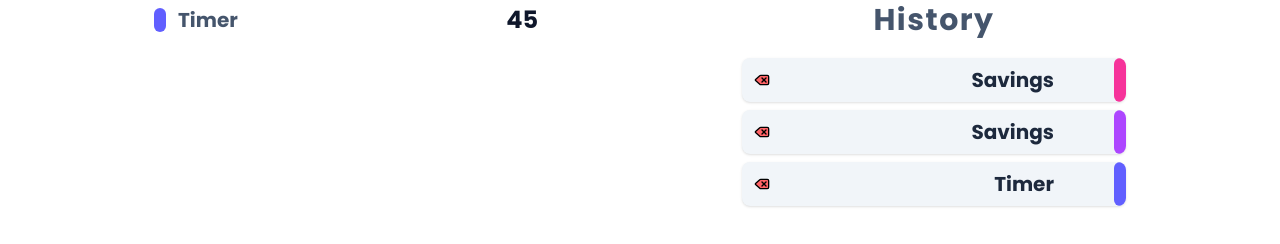
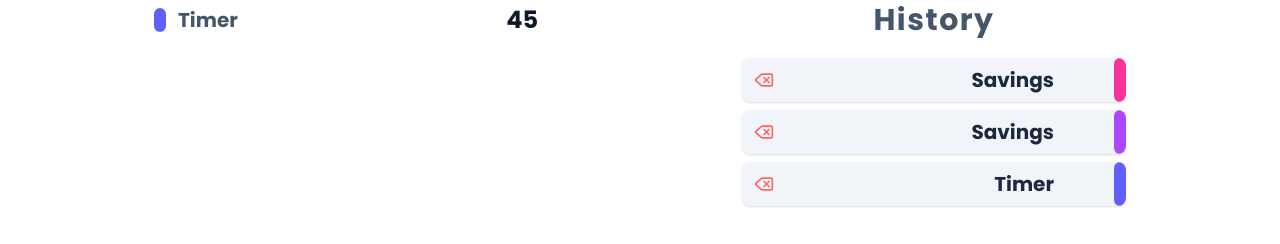
Before and after one commit to tarekhossain0043-dot/exp_tracker_with_rtk_query, a React (Vite) app in the folder client/: page / in a window 1280 px wide. Shown: the part 528-772 px from the top of the page. Built offline with nearby package versions, Linux system fonts and the light colour scheme.

Commit message:
delete icon customize

```diff
--- a/client/src/components/List.jsx
+++ b/client/src/components/List.jsx
@@ -6,6 +6,7 @@ export default function List() {
       id: 1,
       type: "Savings",
       color: "bg-pink-500",
+      col: "#ff3d4f",
     },
     {
       id: 2,
@@ -38,7 +39,9 @@ const ListTypes = ({ data }) => {
         className={`w-3 h-full ${data.color} rounded-full absolute rounded-lg right-0 top-0 bottom-0`}
       ></span>
       <span>
-        <DeleteIcon className="w-4 h-4 fill-red-400 cursor-pointer hover:scale-105 transition-all duration-300 ease-in-out" />
+        <DeleteIcon
+          className={`w-5 h-5 stroke-red-400 hover:stroke-green-400 cursor-pointer hover:scale-105 transition-all duration-300 ease-in-out`}
+        />
       </span>
       <span className="text-xl justify-center pr-12 font-bold text-slate-800 capitalize">
         {data.type}
```
